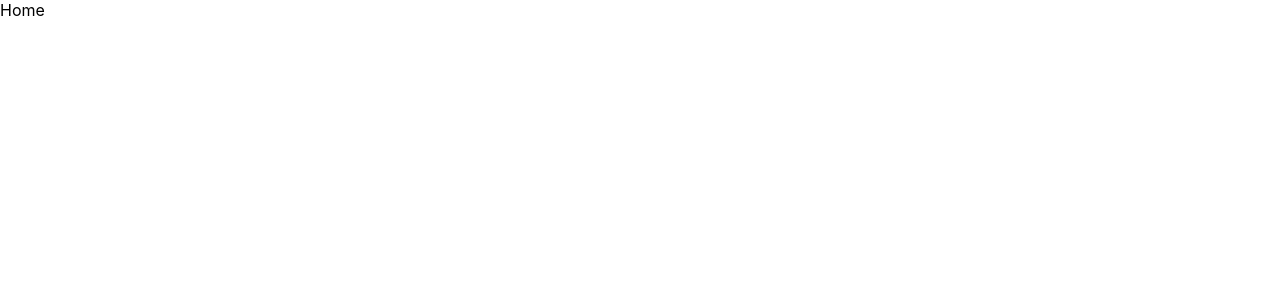
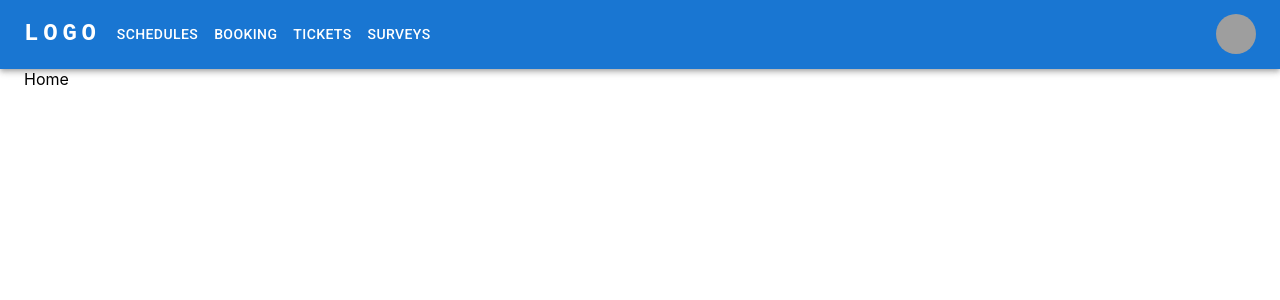
Before and after one commit to bouhartsev/amonic_airlines, a React (Create React App) app in the folder client/: page / in a window 1280 px wide. Shown: the top 300 px of the page. Built offline with nearby package versions, Linux system fonts and the light colour scheme; grey boxes are pictures that could not be loaded.

Commit message:
Basic menu

```diff
--- a/client/package.json
+++ b/client/package.json
@@ -14,6 +14,7 @@
     "@types/node": "^16.11.59",
     "@types/react": "^18.0.20",
     "@types/react-dom": "^18.0.6",
+    "mobx": "^6.6.2",
     "react": "^18.2.0",
     "react-dom": "^18.2.0",
     "react-router-dom": "^6.4.0",
--- a/client/src/App.tsx
+++ b/client/src/App.tsx
@@ -1,14 +1,24 @@
 import { BrowserRouter, Route, Routes } from "react-router-dom";
+import NavBar from "./components/NavBar";
 import Home from "./pages/Home";
+import Container from "@mui/material/Container";
 
 function App() {
   return (
+    <>
+    {/* <Container maxWidth="xl"> */}
+      <NavBar />
+      <Container maxWidth="xl" component="main">
+        Home
+      </Container>
+    {/* </Container> */}
+    </>
     // <Context.Provider value={{ store}}>
-      <BrowserRouter>
-        <Routes>
-          <Route path="/" element={<Home />} />
-        </Routes>
-      </BrowserRouter>
+    // <BrowserRouter>
+    //   <Routes>
+    //     <Route path="/" element={<Home />} />
+    //   </Routes>
+    // </BrowserRouter>
     // </Context.Provider>
   );
 }
--- /dev/null
+++ b/client/src/components/Logo.tsx
@@ -0,0 +1,29 @@
+import React from "react";
+import { Typography } from "@mui/material";
+
+type Props = { sx?: any };
+
+const Logo = (props: Props) => {
+  return (
+    <Typography
+      variant="h5"
+      noWrap
+      component="a"
+      href="/"
+      sx={{
+        flexGrow: { xs: 1, sm: 0 },
+        fontFamily: "monospace",
+        fontWeight: 700,
+        letterSpacing: ".3rem",
+        color: "inherit",
+        textDecoration: "none",
+        textAlign: "center",
+        ...props.sx,
+      }}
+    >
+      LOGO
+    </Typography>
+  );
+};
+
+export default Logo;
--- /dev/null
+++ b/client/src/components/NavBar.tsx
@@ -0,0 +1,137 @@
+import * as React from "react";
+import {
+  AppBar,
+  Container,
+  Menu,
+  Avatar,
+  Button,
+  Tooltip,
+  Typography,
+  IconButton,
+  Toolbar,
+  Box,
+  MenuItem,
+  Drawer,
+  Divider,
+  List,
+  ListItem,
+  ListItemButton,
+  ListItemText,
+} from "@mui/material";
+import MenuIcon from "@mui/icons-material/Menu";
+import Logo from "./Logo"
+
+const pages = ["Schedules", "Booking", "Tickets", "Surveys"];
+const settings = ["Dashboard", "Profile", "Logout"];
+
+const NavBar = () => {
+  const [mobileOpen, setMobileOpen] = React.useState(false);
+  const [anchorElUser, setAnchorElUser] = React.useState<null | HTMLElement>(
+    null
+  );
+
+  const handleDrawerToggle = () => {
+    setMobileOpen(!mobileOpen);
+  };
+
+  const handleOpenUserMenu = (event: React.MouseEvent<HTMLElement>) => {
+    setAnchorElUser(event.currentTarget);
+  };
+  const handleCloseUserMenu = () => {
+    setAnchorElUser(null);
+  };
+
+  const rootContainer = document.body;
+
+  return (
+    <AppBar position="sticky">
+      <Container maxWidth="xl">
+        {/* <Box component="nav"> */}
+        <Drawer
+          container={rootContainer}
+          variant="temporary"
+          open={mobileOpen}
+          onClose={handleDrawerToggle}
+          ModalProps={{
+            keepMounted: true, // Better open performance on mobile.
+          }}
+          sx={{
+            display: { xs: "block", sm: "none" },
+            "& .MuiDrawer-paper": { boxSizing: "border-box", width: 240 },
+          }}
+        >
+          <Box onClick={handleDrawerToggle} sx={{ textAlign: "center" }}>
+            <Logo />
+            <Divider />
+            <List>
+              {pages.map((item) => (
+                <ListItem key={item} disablePadding>
+                  <ListItemButton sx={{ textAlign: "center" }}>
+                    <ListItemText primary={item} />
+                  </ListItemButton>
+                </ListItem>
+              ))}
+            </List>
+          </Box>
+        </Drawer>
+        {/* </Box> */}
+        <Toolbar disableGutters>
+          <IconButton
+            size="large"
+            aria-label="account of current user"
+            aria-controls="menu-appbar"
+            aria-haspopup="true"
+            onClick={handleDrawerToggle}
+            color="inherit"
+            sx={{ mr: 2, display: { sm: "none" } }}
+          >
+            <MenuIcon />
+          </IconButton>
+          <Logo sx={{mr:1}}/>
+          <Box sx={{ flexGrow: 1, display: { xs: "none", sm: "flex" } }}>
+            {pages.map((page) => (
+              <Button
+                key={page}
+                // onClick={handleCloseNavMenu}
+                sx={{ my: 2, color: "white", display: "block" }}
+              >
+                {page}
+              </Button>
+            ))}
+          </Box>
+
+          <Box sx={{ flexGrow: 0 }}>
+            <Tooltip title="Open settings">
+              <IconButton onClick={handleOpenUserMenu} sx={{ p: 0 }}>
+                <Avatar alt="User Name" src="/path/to/photo.png" />
+              </IconButton>
+            </Tooltip>
+            <Menu
+              sx={{ mt: "45px" }}
+              id="menu-appbar"
+              anchorEl={anchorElUser}
+              anchorOrigin={{
+                vertical: "top",
+                horizontal: "right",
+              }}
+              keepMounted
+              transformOrigin={{
+                vertical: "top",
+                horizontal: "right",
+              }}
+              open={Boolean(anchorElUser)}
+              onClose={handleCloseUserMenu}
+            >
+              {settings.map((setting) => (
+                <MenuItem key={setting} onClick={handleCloseUserMenu}>
+                  <Typography textAlign="center">{setting}</Typography>
+                </MenuItem>
+              ))}
+            </Menu>
+          </Box>
+        </Toolbar>
+      </Container>
+    </AppBar>
+  );
+};
+export default NavBar;
--- a/client/src/index.css
+++ b/client/src/index.css
@@ -5,6 +5,7 @@ body {
     sans-serif;
   -webkit-font-smoothing: antialiased;
   -moz-osx-font-smoothing: grayscale;
+  overflow-y: overlay;
 }
 
 code {
```
Also changed, not shown: client/src/components/auth/index.tsx (+11 -0 lines).
